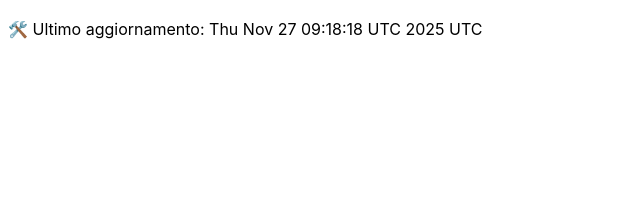
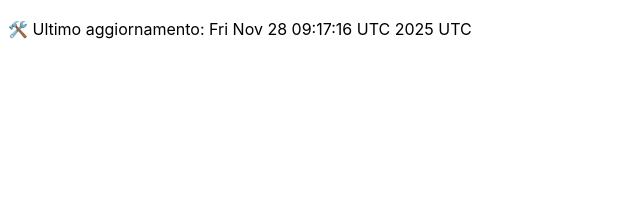
Before and after one commit to DanteTrb/DanteTrb.github.io, a Jekyll site: the page built from badges.md, in a window 1280 px wide. Shown: the top 212 px of the page, without its empty margins (0-640 px from the left). Built offline with Jekyll 4.4.1, drawn with Linux system fonts in a browser that asks for light colours; our own code applies the rules of GitHub Pages for plain Markdown files.

Commit message:
🛠️ Aggiornamento automatico badge

```diff
--- a/badges.md
+++ b/badges.md
@@ -1 +1 @@
-🛠️ Ultimo aggiornamento: Thu Nov 27 09:18:18 UTC 2025 UTC
+🛠️ Ultimo aggiornamento: Fri Nov 28 09:17:16 UTC 2025 UTC
```
